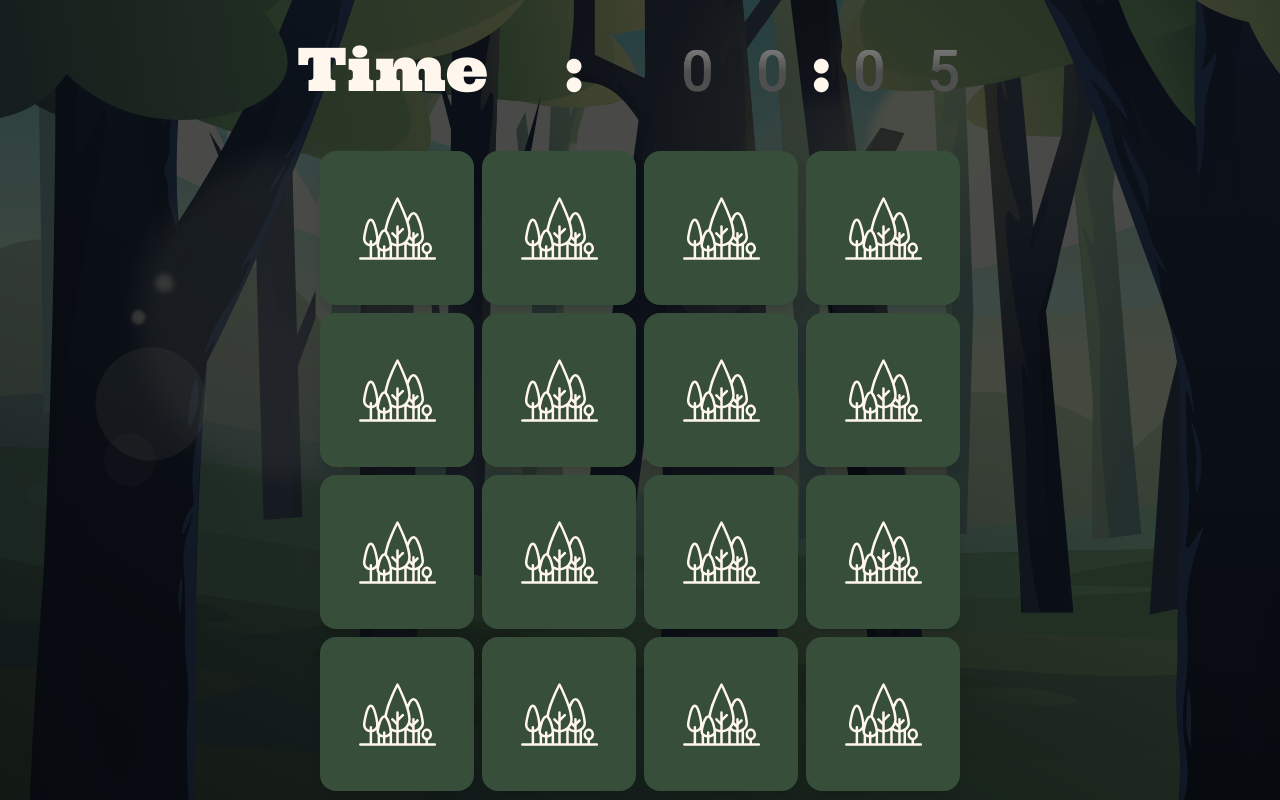
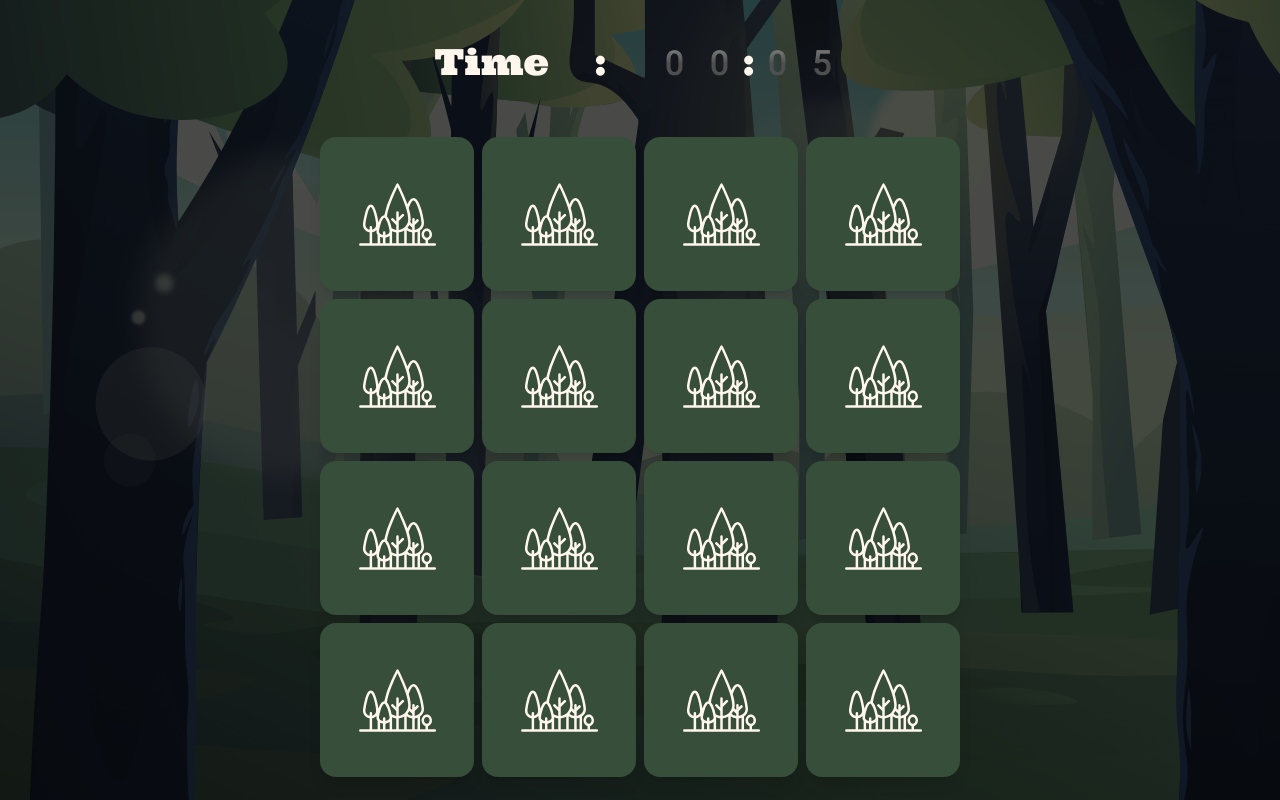
Before and after one commit to Bastien-Baloup/WildMemory, a Vue app: page /play/english/easy in a window 1280 px wide. Built offline with nearby package versions, Linux system fonts and the light colour scheme; a web font is replaced by a local one.

Commit message:
Minor visual improvements

```diff
--- a/src/views/Game.vue
+++ b/src/views/Game.vue
@@ -1,14 +1,14 @@
 <template>
   <!-- Game -->
-  <div class="flex flex-col justify-around items-center h-full mb-1">
+  <div class="flex flex-col justify-around items-center h-full">
     <!-- timer -->
     <p
-      class="text-6xl ultra block w-screen text-center text-orange-50 py-8"
+      class="text-4xl 2xl:text-6xl ultra block w-screen text-center text-orange-50 py-4 xl:py-8"
     >Time&nbsp;: {{ minutes }}:{{ seconds }}</p>
     <!-- card grid -->
     <div
       ref="grid"
-      class="w-[80vh] max-w-[90vw] aspect-square grid gap-2"
+      class="w-[80vh] max-w-[90vw] aspect-square grid gap-2 mb-3"
       :class="'grid-' + gridSize"
       :style="'font-size: ' + cardFontSize + 'px;'"
     >
--- a/src/views/Home.vue
+++ b/src/views/Home.vue
@@ -19,7 +19,7 @@
             class="hidden"
           />
           <label for="easy" class="text-forest text-xl 2xl:text-3xl">
-            😎&nbsp;
+            😎
             <span>Easy</span>
           </label>
         </div>
@@ -33,7 +33,7 @@
             class="hidden"
           />
           <label for="medium" class="text-forest text-xl 2xl:text-3xl">
-            😄&nbsp;
+            😄
             <span>Medium</span>
           </label>
         </div>
@@ -47,7 +47,7 @@
             class="hidden"
           />
           <label for="hard" class="text-forest text-xl 2xl:text-3xl">
-            😈&nbsp;
+            😈
             <span>Hard</span>
           </label>
         </div>
@@ -75,7 +75,7 @@
             checked
           />
           <label for="english" class="text-forest text-xl 2xl:text-3xl">
-            🇺🇸&nbsp;
+            🇺🇸
             <span>English</span>
           </label>
         </div>
@@ -89,7 +89,7 @@
             class="hidden"
           />
           <label for="french" class="text-forest text-xl 2xl:text-3xl">
-            🇫🇷&nbsp;
+            🇫🇷
             <span>French</span>
           </label>
         </div>
@@ -103,7 +103,7 @@
             class="hidden"
           />
           <label for="spanish" class="text-forest text-xl 2xl:text-3xl">
-            🇪🇸&nbsp;
+            🇪🇸
             <span>Spanish</span>
           </label>
         </div>
```
